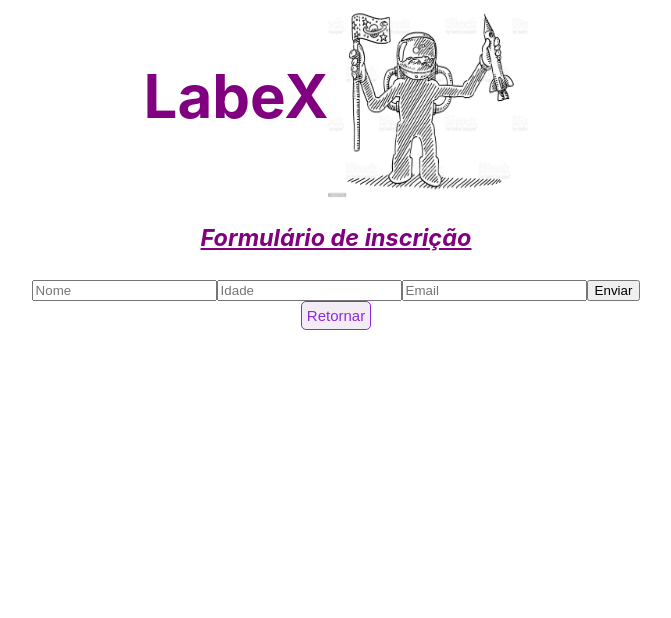
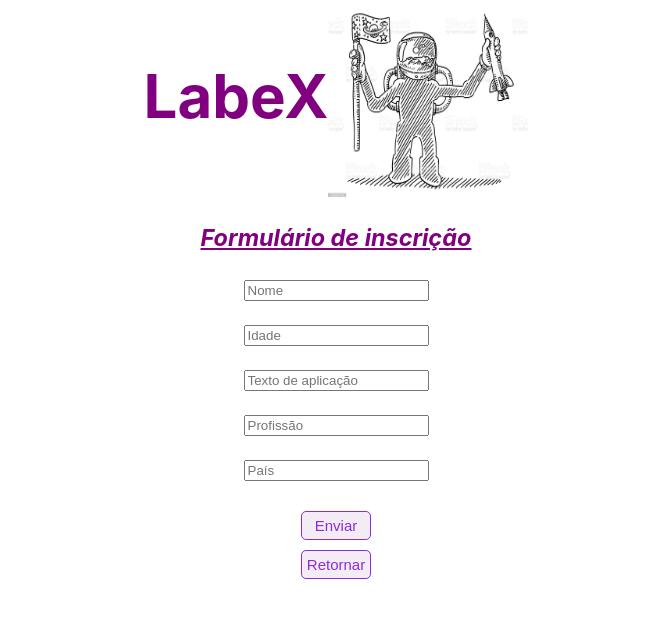
Before and after one commit to future4code/Renata-Caetano, a React (Create React App) app in the folder semana10/labex/: page /FormPage in a window 1280 px wide. Shown: the top 618 px of the page, without its empty margins (304-975 px from the left). Built offline with nearby package versions, Linux system fonts and the light colour scheme.

Commit message:
arrummando-form

```diff
--- a/semana10/labex/src/components/Public/FormPage.js
+++ b/semana10/labex/src/components/Public/FormPage.js
@@ -4,6 +4,7 @@ import styled from "styled-components";
 import Header from '../Header';
 import PublicPage from '../Public/PublicPage';
 import { useHistory } from "react-router-dom";
+import Axios from "axios";
 
 const Container=styled.div`
 background-color:white;
@@ -30,19 +31,35 @@ font-size:20px;
  background-color:blueviolet;
  color:white;
   } `;
+
+ const ButtonEnviar =styled.button`
+ background-color: #f4ecf4;
+ border: 1px solid blueviolet;
+ border-radius:5px;
+ color: blueviolet;
+ text-align: center;
+ text-decoration: none;
+ font-size: 15px;
+ padding:5px;
+ margin:10px;
+ width:70px;
+ cursor: pointer;
+ &:hover {
+ background-color:blueviolet;
+ color:white;
+
+  } `;
+
  const useForm = (initialValues) => {
 
     const [form, setForm] = useState(initialValues);
 
     const onChange = (value, name) => {
-     const newForm={ ...form, [name]: value };
-     setForm(newForm);
+    setForm( { ...form, [name]: value });
+
     };
     return { form, onChange };
 };
-
-
-
 
 export default function FormPage() {
     const history = useHistory();
@@ -50,7 +67,7 @@ export default function FormPage() {
         history.push("/PublicPage")
       };
 
-    const { form, onChange } = useForm({ name: "", age: "", email: "" });
+    const { form, onChange } = useForm({ name: "", age: "", email: "", aplicationText:'',profession:'',country:'' });
 
     const handleInputChange = (event) => {
       const { value, name } = event.target;
@@ -62,41 +79,72 @@ export default function FormPage() {
       event.preventDefault();
       console.log(form);
     };
+    const submitForm = () => {
+      Axios.post(`https://us-central1-labenu-apis.cloudfunctions.net/labeX/renata-caetano-dumont/trips/9XZy4WB94cAaTKNQIFRo/apply`, form)
+          .then(response => {
+              console.log(response)
+              alert(response.data.message)
+          })
+          .catch(e => {
+              console.log(e)
+          })
+  }
+
 
 return(
 <Container>
   <Header/>
   <Conteudo>
   <h3><u><i>Formulário de inscrição </i></u></h3>
-  <form onSubmit={onSubmitForm}>
-        <input
+
+      <form onSubmit={onSubmitForm}>
+       <p> <input
           value={form.name}
-          placeholder={"Nome"}
+          placeholder={'Nome'}
           onChange={handleInputChange}
-          name={"name"}
+          name={'name'}
+          type={'text'}
+          pattern={'[A-Za-z]{3,}'}
+          required
+        /></p>
+        <p><input
+          value={form.age}
+          placeholder={'Idade'}
+          onChange={handleInputChange}
+          name={'age'}
+          type={'number'}
+          min='18'
+          required
+        /></p>
+        <p><input
+          value={form.applicationText}
+          placeholder={'Texto de aplicação'}
+          onChange={handleInputChange}
+          name={'applicationText'}
+          type={'text'}
+          pattern={'[A-Za-z]{30,}'}
+          required
+        /></p>
+      <p>  <input
+          value={form.profession}
+          placeholder={'Profissão'}
+          onChange={handleInputChange}
+          name={'profession'}
+          type={'text'}
+          pattern={"[A-Za-z]{10,}"}
+          required
+        /></p>
+       <p> <input
+          value={form.country}
+          placeholder={"País"}
+          onChange={handleInputChange}
+          name={"country"}
           type={"text"}
-          pattern={"[A-Za-z]{3,}"}
           required
-        />
-        <input
-          value={form.age}
-          placeholder={"Idade"}
-          onChange={handleInputChange}
-          name={"age"}
-          type={"number"}
-          min="18"
-          required
-        />
-        <input
-          value={form.email}
-          placeholder={"Email"}
-          onChange={handleInputChange}
-          name={"email"}
-          type={"email"}
-          required
-        />
-        <button>Enviar</button>
+        /></p>
+        <ButtonEnviar type='submit'>Enviar</ButtonEnviar>
       </form>
+
   <ButtonRetornar onClick={goToPublicPage}>Retornar</ButtonRetornar>
   </Conteudo>
   </Container>
--- a/semana10/labex/src/components/Public/PublicPage.js
+++ b/semana10/labex/src/components/Public/PublicPage.js
@@ -1,7 +1,6 @@
 import styled from "styled-components";
 import React, { useState, useEffect } from 'react';
 import axios from 'axios';
-import useProtectPage from '../Hooks/UseProtectPage';
 import Header from '../Header';
 import { useHistory } from "react-router-dom";
 import HomePage from '../HomePage';
@@ -21,7 +20,7 @@ font-size:20px;
 flex-direction: column;
   align-items:center;
   justify-content:center;
-  width:460px;
+  width:520px;
   height:680px;
   margin-left:35%;
 
@@ -51,17 +50,17 @@ text-align: center;
 text-decoration: none;
 font-size: 15px;
 padding:5px;
+width:200px;
 cursor: pointer;
 &:hover {
 background-color:blueviolet;
 color:white;
 } `;
 
-
  export default function PublicPage () {
   const [trip, setTrip] = useState([]);
   const history = useHistory();
-  useProtectPage();
+
 
   const goToHomePage = () => {
     history.push("/")
@@ -95,8 +94,8 @@ return(
 <h3><u><i>Quer se candidatar?</i></u></h3>
 
 {trip.map(item => (
-      <p key={trip.id}> {item.name} - {item.date} - {item.planet}
-     {item.durationInDays} dias - {item.description}
+      <p key={trip.id}> {item.name} - {item.date} - {item.planet} - {item.durationInDays} dias -
+      {item.description}
      <ButtonCandidatar onClick={goToFormPage}>Quero esta</ButtonCandidatar>
      <hr/>
      </p>
```
